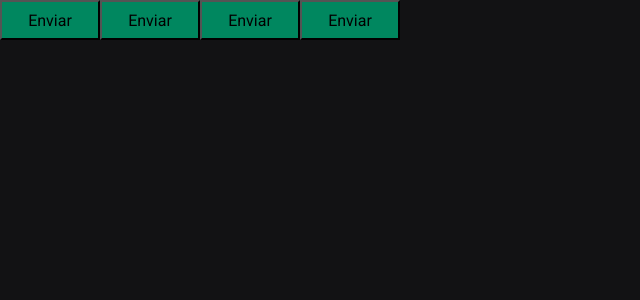
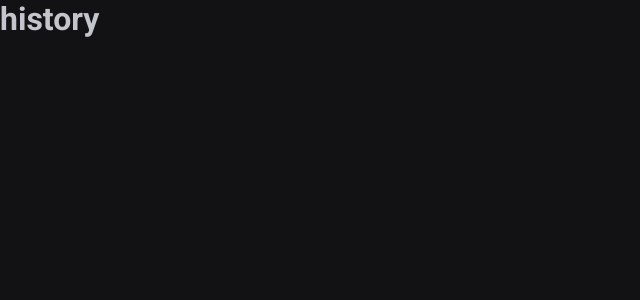
Before and after one commit to saviojks/projeto-02, a React (Vite) app: page /history in a window 1280 px wide. Shown: the top 300 px of the page, without its empty margins (0-640 px from the left). Built offline with nearby package versions, Linux system fonts and the light colour scheme.

Commit message:
React Router DOM

```diff
--- a/package.json
+++ b/package.json
@@ -13,6 +13,7 @@
   "dependencies": {
     "react": "^18.2.0",
     "react-dom": "^18.2.0",
+    "react-router-dom": "^6.6.0",
     "styled-components": "^5.3.6"
   },
   "devDependencies": {
--- a/src/App.tsx
+++ b/src/App.tsx
@@ -1,15 +1,15 @@
 import { ThemeProvider } from 'styled-components'
-import { Button } from './components/Button'
+import { Router } from './Router'
 import { GlobalStyle } from './styles/global'
 import { defaultTheme } from './styles/themes/default'
+import { BrowserRouter } from 'react-router-dom'
 
 export function App() {
   return (
     <ThemeProvider theme={defaultTheme}>
-      <Button variant="primary" />
-      <Button variant="secondary" />
-      <Button variant="danger" />
-      <Button variant="success" />
+      <BrowserRouter>
+        <Router />
+      </BrowserRouter>
       <GlobalStyle />
     </ThemeProvider>
   )
--- /dev/null
+++ b/src/Router.tsx
@@ -0,0 +1,13 @@
+import { Route } from "react-router";
+import { Routes } from "react-router-dom";
+import { History } from "./pages/History";
+import { Home } from "./pages/Home";
+
+export function Router() {
+    return (
+        <Routes>
+            <Route path="/" element={<Home />} />
+            <Route path="/history" element={<History />} />
+        </Routes>
+    )
+}
--- /dev/null
+++ b/src/pages/History.tsx
@@ -0,0 +1,3 @@
+export function History() {
+    return <h1>history</h1>
+}
--- /dev/null
+++ b/src/pages/Home.tsx
@@ -0,0 +1,3 @@
+export function Home() {
+    return <h1>Home</h1>
+}
```
Also changed, not shown: 1 other file (tests, documents, lock files or other folders).
